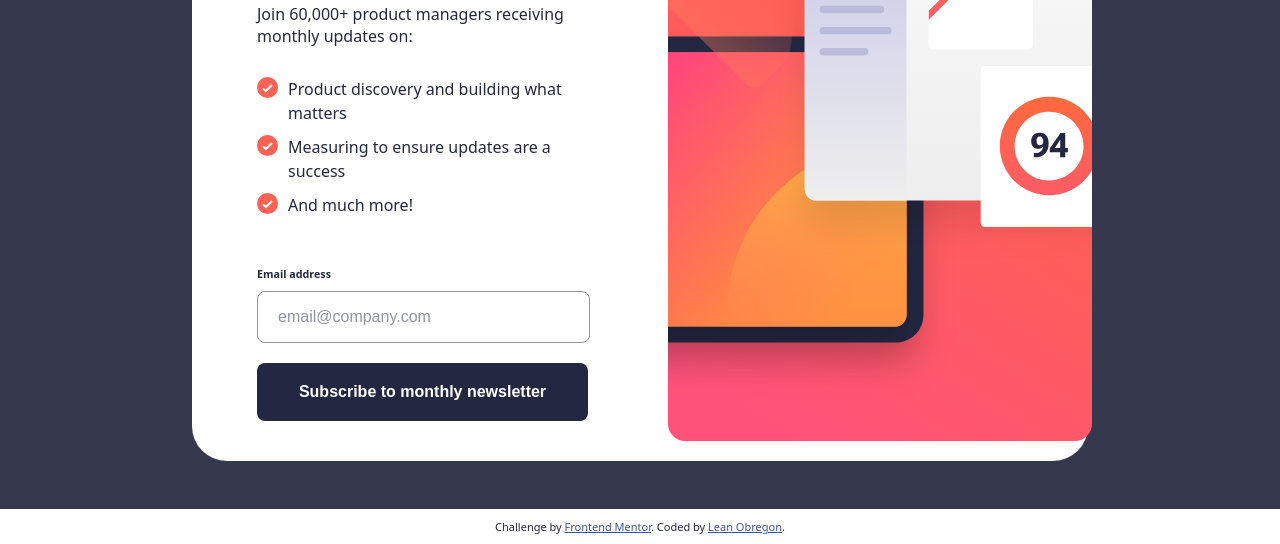
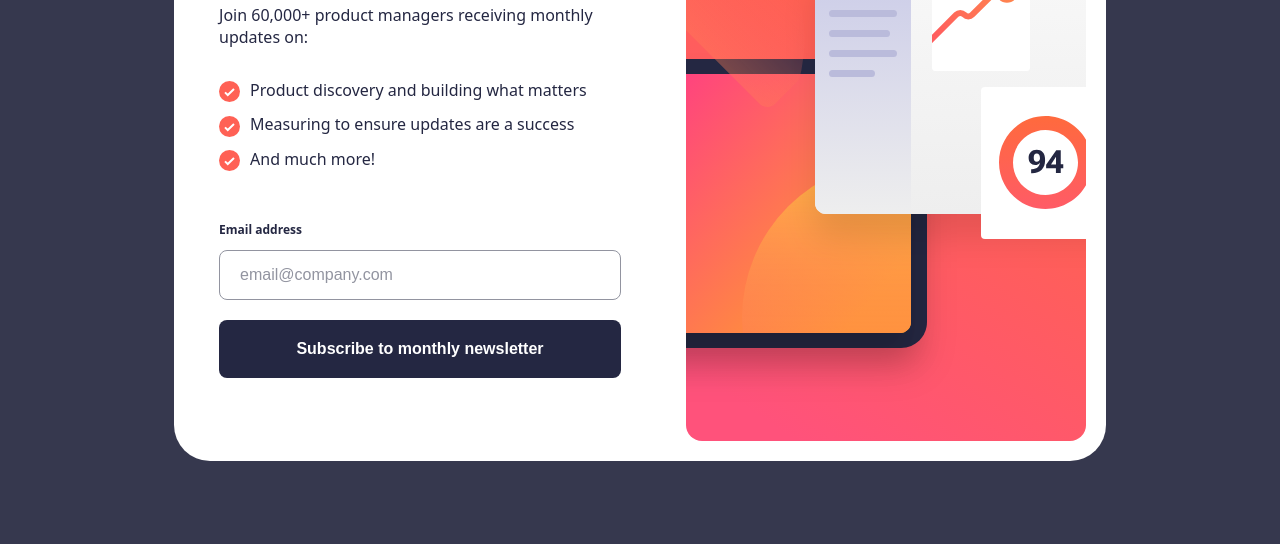
Before and after one commit to leann1109/newsletter-signup, a website: page index.html in a window 1280 px wide. Shown: the part 256-800 px from the top of the page. Drawn offline with Linux system fonts and the light colour scheme.

Commit message:
changes px to rem/em

```diff
--- a/index.html
+++ b/index.html
@@ -23,27 +23,30 @@
     <h1 class="sign-up-form-heading">Stay updated!</h1>
       <p class="sign-up-form-message">Join 60,000+ product managers receiving monthly updates on:</p>
 
-      <ul class="sign-up-form-list">
-        <li class="sign-up-form-list-item">
-          <img class="sign-up-form-list-icon" src="assets/images/icon-list.svg" alt="list icon"/>
+      <ul class="sign-up-form-list" role="list">
+        <li class="sign-up-form-list-item" role="listitem">
+          <img class="sign-up-form-list-icon" src="assets/images/icon-list.svg" alt=""/>
           <p class="sign-up-form-list-item-text">Product discovery and building what matters</p>
         </li>
-        <li class="sign-up-form-list-item">
-          <img class="sign-up-form-list-icon" src="assets/images/icon-list.svg"alt="list icon"/>
+        <li class="sign-up-form-list-item" role="listitem">
+          <img class="sign-up-form-list-icon" src="assets/images/icon-list.svg" alt=""/>
           <p class="sign-up-form-list-item-text">Measuring to ensure updates are a success</p>
         </li>
-        <li class="sign-up-form-list-item">
-          <img class="sign-up-form-list-icon" src="assets/images/icon-list.svg"alt="list icon"/>
+        <li class="sign-up-form-list-item" role="listitem">
+          <img class="sign-up-form-list-icon" src="assets/images/icon-list.svg" alt=""/>
           <p class="sign-up-form-list-item-text">And much more!</p>
         </li>
       </ul>
 
-      <h6 class="sign-up-form-email">Email address</h6>
-      <form>
-        <input placeholder="email@company.com">
-      </form>
-
-      <button class="sign-up-form-button">Subscribe to monthly newsletter</button>
+      <div class="sign-up-form-email">
+        <h2>Email address</h2>
+        <form>
+          <label for="email"></label>
+          <input id="email" type="email" name="email" aria-describedby="email-error" placeholder="email@company.com"><br>
+          <button class="sign-up-form-button" type="button">Subscribe to monthly newsletter</button>
+          <p id="email-error" aria-live="assertive"></p>
+        </form>
+      </div>
     </div>
 
     <div class="sign-up-form-right-container">
@@ -64,15 +67,8 @@
     <p class="sign-up-confirmation-message">A confirmation email has been sent to ash@loremcompany.com.
     Please open it and click the button inside to confirm your subscription.</p>
 
-    <button class="sign-up-confirmation-button">Dismiss message</button>
+    <button class="sign-up-confirmation-button" type="button">Dismiss message</button>
   </div>
   <!-- Success message end -->
-
-  <footer>
-    <div class="attribution">
-      Challenge by <a href="https://www.frontendmentor.io?ref=challenge" target="_blank">Frontend Mentor</a>.
-      Coded by <a href="#">Lean Obregon</a>.
-    </div>
-  </footer>
 </body>
 </html>
--- a/styles/index.scss
+++ b/styles/index.scss
@@ -5,110 +5,101 @@
     --primary-color: hsl(4, 100%, 67%);
     --font-color: hsl(234, 29%, 20%);
     --placeholder-color: hsl(231, 7%, 60%);
-
-    --font-size-p: 16px;
     }
 
 * {
     margin: 0;
     padding: 0;
+    box-sizing: border-box;
 }
 
 body {
     background-color: var(--window-background);
     font-family: system-ui, -apple-system, BlinkMacSystemFont, 'Segoe UI', Roboto, Oxygen, Ubuntu, Cantarell, 'Open Sans', 'Helvetica Neue', sans-serif;
-    font-size: var(--font-size-p);
-    display: flex;
-    flex-direction: column;
+    font-size: 1rem;
     color: var(--font-color);
-    width: 100vw;
-    height: 100vh;
+    min-height: 100vh;
+    min-height: 100svh;
+    display: grid;
+    align-content: center;
+    justify-items: center;
+}
 
-    button {
-        background-color: var(--font-color);
-        color: var(--newsletter-background);
-        border: none;
-        border-radius: 8px;
-        font-size: var(--font-size-p);
-        font-weight: 700;
-        margin-top: 20px;
-        padding: 20px 0;
-    }
+h2 {
+    font-size: .75rem;
+    margin-bottom: 1em;
+}
 
-    footer {
-        background-color: var(--newsletter-background);
-        text-align: center;
-        justify-content: center;
-        align-content: flex-end;
-        font-size: 20px;
-        padding: 10px;
-    }
+button {
+    width: 100%;
+    background-color: var(--font-color);
+    color: var(--newsletter-background);
+    border: none;
+    border-radius: .5rem;
+    font-size: 1rem;
+    font-weight: 700;
+    margin-top: 1.25em;
+    padding: 1.25em;
 }
 
 .sign-up-form-container {
-    display: flex;
-    background-color: var(--newsletter-background);
-    border-radius: 35px;
-    margin: auto 15vw;
+    display: grid;
+    grid-template-columns: 1fr 1fr;
+    width: min-content;
 }
 
 .sign-up-form-left-container {
-    display: flex;
-    flex-direction: column;
-    justify-content: center;
-    margin: 20px;
-    padding: 20px 40px 20px 45px;
+    display: grid;
+    background-color: var(--newsletter-background);
+    border-radius: 2.25em 0  0 2.25em;
+    padding: 1.25em 2.8em;
+    align-content: center;
 
     .sign-up-form-heading {
-        font-size: 55px;
+        width: max-content;
+        font-size: 3.4rem;
         font-weight: 700;
         margin: 0;
+        padding-right: .5em;
     }
 
     .sign-up-form-message {
-        margin: 20px 0 30px 0;
+        margin: 1.25em 0 1.875em 0;
     }
 
     .sign-up-form-list {
         padding: 0;
-        margin-bottom: 40px;
+        margin-bottom: 2.5em;
         align-items: flex-start;
     }
 
     .sign-up-form-list-icon {
-        margin-right: 10px;
+        margin-right: .625em;
+        padding-top: .2em;
         align-self: start;
     }
 
     .sign-up-form-list-item {
         display: inline-flex;
         list-style: none;
-        margin-bottom: 10px;
+        margin-bottom: .625em;
     }
 
     .sign-up-form-list-item-text {
         line-height: 1.5;
     }
 
-    h6 {
-        margin-bottom: 10px;
-    }
-
     input {
         width: 100%;
-        height: 50px;
-        border-radius: 8px;
+        height: 3.125em;
+        border-radius: .5rem;
         border: solid 1px var(--placeholder-color);
-        font-size: var(--font-size-p);
+        font-size: 1rem;
     }
 
     input::placeholder {
-        padding-left: 20px;
+        padding-left: 1.25em;
         color: var(--placeholder-color);
-    }
-
-    input:hover {
-        cursor: pointer;
     }
 
     .sign-up-form-button:hover {
@@ -118,11 +109,14 @@ body {
 }
 
 .sign-up-form-right-container {
-    display: flex;
+    display: grid;
+    align-items: center;
+    background-color: var(--newsletter-background);
+    border-radius: 0 2.25em 2.25em 0;
+
 
     .sign-up-form-illustration {
-        display: flex;
-        padding: 20px;
+        padding: 1.25em;
     }
 
     #sign-up-form-illustration-mobile {
@@ -136,50 +130,35 @@ body {
 
 @media (max-width: 375px){
     body {
-        width: 100vw;
-        height: 100vh;
-        font-size: 15px;
+        display: flex;
+    }
 
-        button {
-            padding: 20px 0;
-            margin-bottom: 20px;
-        }
-
-        footer {
-            padding: 10px 0;
-        }
+    button {
+        padding: 1.25em 0;
+        margin-bottom: 1.25em;
     }
 
     .sign-up-form-container {
         margin: 0;
         padding: 0;
+        display: flex;
         flex-direction: column-reverse;
-        border-radius: 0;
+
 
         .sign-up-form-left-container {
-            margin: 40px 20px 0 20px;
-            padding: 0;
-            flex-direction: column;
-            align-content: flex-end;
+            border-radius: 0;
+            padding: 2em 1.5em 1em;
 
             .sign-up-form-heading {
-                font-size: 40px;
-            }
-
-            .sign-up-form-message {
-                margin-right: 30px;
+                font-size: 2.5rem;
             }
 
             .sign-up-form-list-icon {
-                margin-right: 15px;
+                margin-right: 1em;
             }
 
             .sign-up-form-list {
-                margin: 10px 30px 30px 0;
-            }
-
-            h6 {
-                font-size: 12px;
+                margin: .625em 1.875em 1.875em 0;
             }
         }
 
@@ -189,6 +168,7 @@ body {
             }
 
             #sign-up-form-illustration-mobile {
+                background-color: var(--newsletter-background);
                 display: flex;
             }
 
```
Also changed, not shown: styles/index.css, 1 other file.
